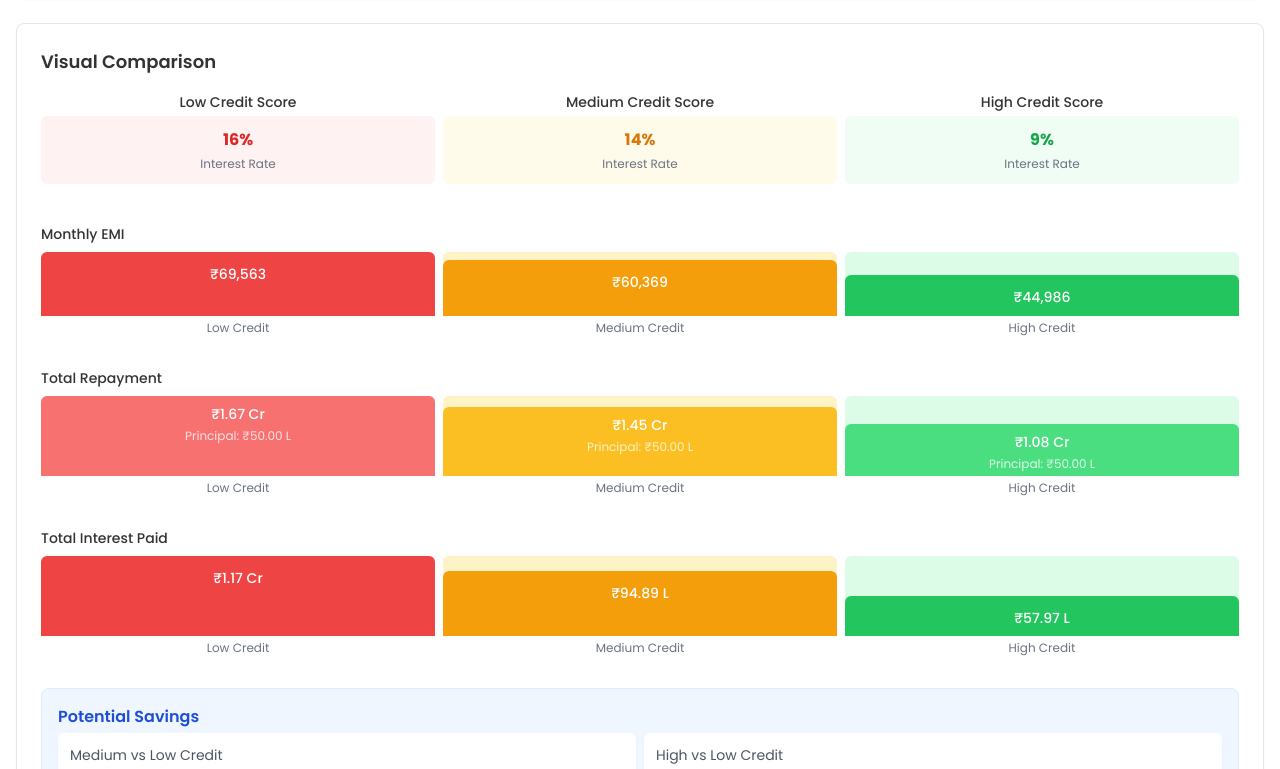
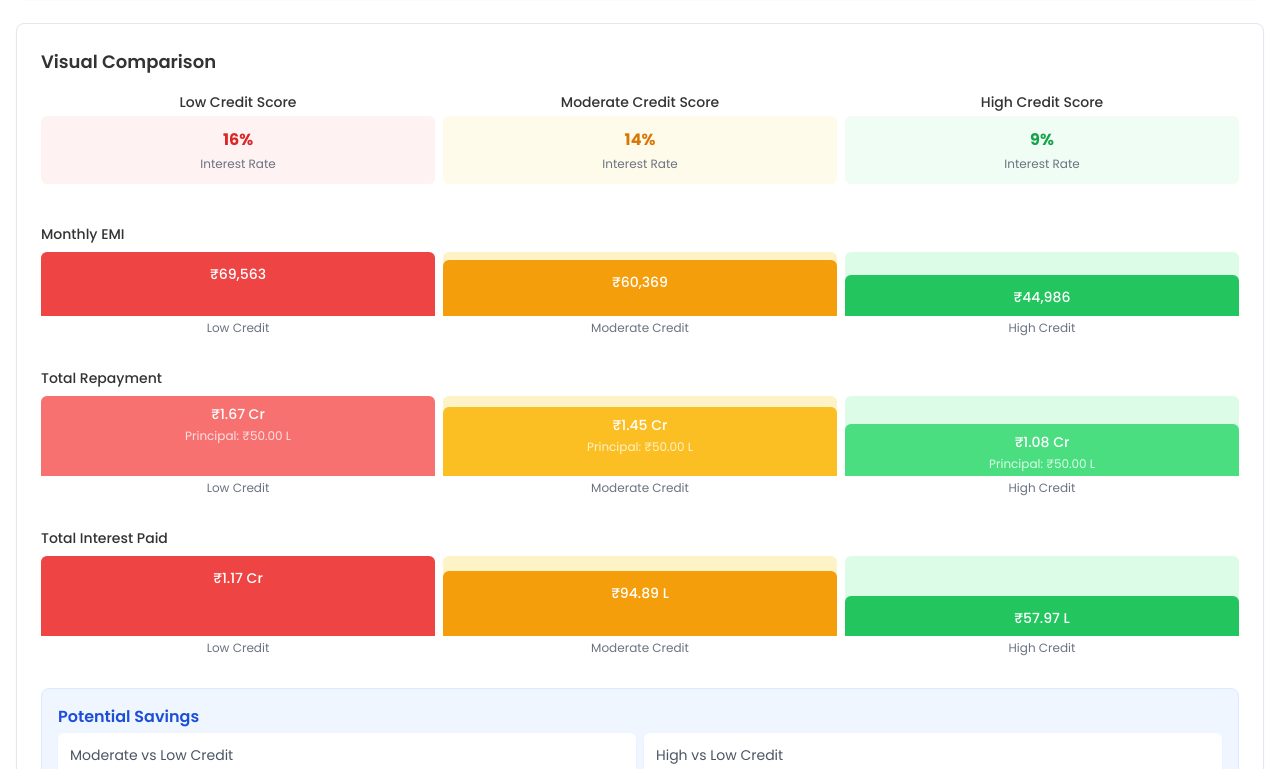
Before and after one commit to mynaraja/samatva-echo-project, a React (Vite) app: page /loan-comparison in a window 1280 px wide. Shown: the part 751-1520 px from the top of the page. Built offline with nearby package versions, Linux system fonts and the light colour scheme.

Commit message:
Fix: Resolve build error
The build error was not resolved by the previous changes. This commit attempts to fix the build error.

```diff
--- a/src/components/LoanComparisonChart.tsx
+++ b/src/components/LoanComparisonChart.tsx
@@ -71,7 +71,7 @@ const LoanComparisonChart: React.FC<LoanComparisonChartProps> = ({ loanType, loa
               </div>
             </div>
             <div className="text-center">
-              <div className="text-sm font-medium mb-1">Medium Credit Score</div>
+              <div className="text-sm font-medium mb-1">Moderate Credit Score</div>
               <div className="bg-amber-50 p-3 rounded-md mb-2">
                 <div className="text-amber-600 font-bold mb-1">{formatPercentage(rates.medium)}</div>
                 <div className="text-xs text-gray-500">Interest Rate</div>
@@ -112,7 +112,7 @@ const LoanComparisonChart: React.FC<LoanComparisonChartProps> = ({ loanType, loa
                     </div>
                   </div>
                 </div>
-                <div className="text-xs text-center mt-1 text-gray-500">Medium Credit</div>
+                <div className="text-xs text-center mt-1 text-gray-500">Moderate Credit</div>
               </div>
               <div>
                 <div className="h-16 bg-green-100 rounded-t-md flex items-end">
@@ -163,7 +163,7 @@ const LoanComparisonChart: React.FC<LoanComparisonChartProps> = ({ loanType, loa
                     </div>
                   </div>
                 </div>
-                <div className="text-xs text-center mt-1 text-gray-500">Medium Credit</div>
+                <div className="text-xs text-center mt-1 text-gray-500">Moderate Credit</div>
               </div>
               <div>
                 <div className="h-20 bg-green-100 rounded-t-md flex items-end">
@@ -211,7 +211,7 @@ const LoanComparisonChart: React.FC<LoanComparisonChartProps> = ({ loanType, loa
                     </div>
                   </div>
                 </div>
-                <div className="text-xs text-center mt-1 text-gray-500">Medium Credit</div>
+                <div className="text-xs text-center mt-1 text-gray-500">Moderate Credit</div>
               </div>
               <div>
                 <div className="h-20 bg-green-100 rounded-t-md flex items-end">
@@ -233,7 +233,7 @@ const LoanComparisonChart: React.FC<LoanComparisonChartProps> = ({ loanType, loa
             <h3 className="text-md font-semibold text-blue-700 mb-1">Potential Savings</h3>
             <div className="grid grid-cols-2 gap-2">
               <div className="bg-white rounded-md p-3 shadow-sm">
-                <div className="text-sm text-gray-600 mb-1">Medium vs Low Credit</div>
+                <div className="text-sm text-gray-600 mb-1">Moderate vs Low Credit</div>
                 <div className="text-lg font-bold text-amber-600">{getMediumCreditSavings()}</div>
               </div>
               <div className="bg-white rounded-md p-3 shadow-sm">
--- a/src/pages/LoanComparison.tsx
+++ b/src/pages/LoanComparison.tsx
@@ -1,3 +1,4 @@
+
 import React, { useState } from "react";
 import Header from "@/components/Header";
 import Footer from "@/components/Footer";
```
